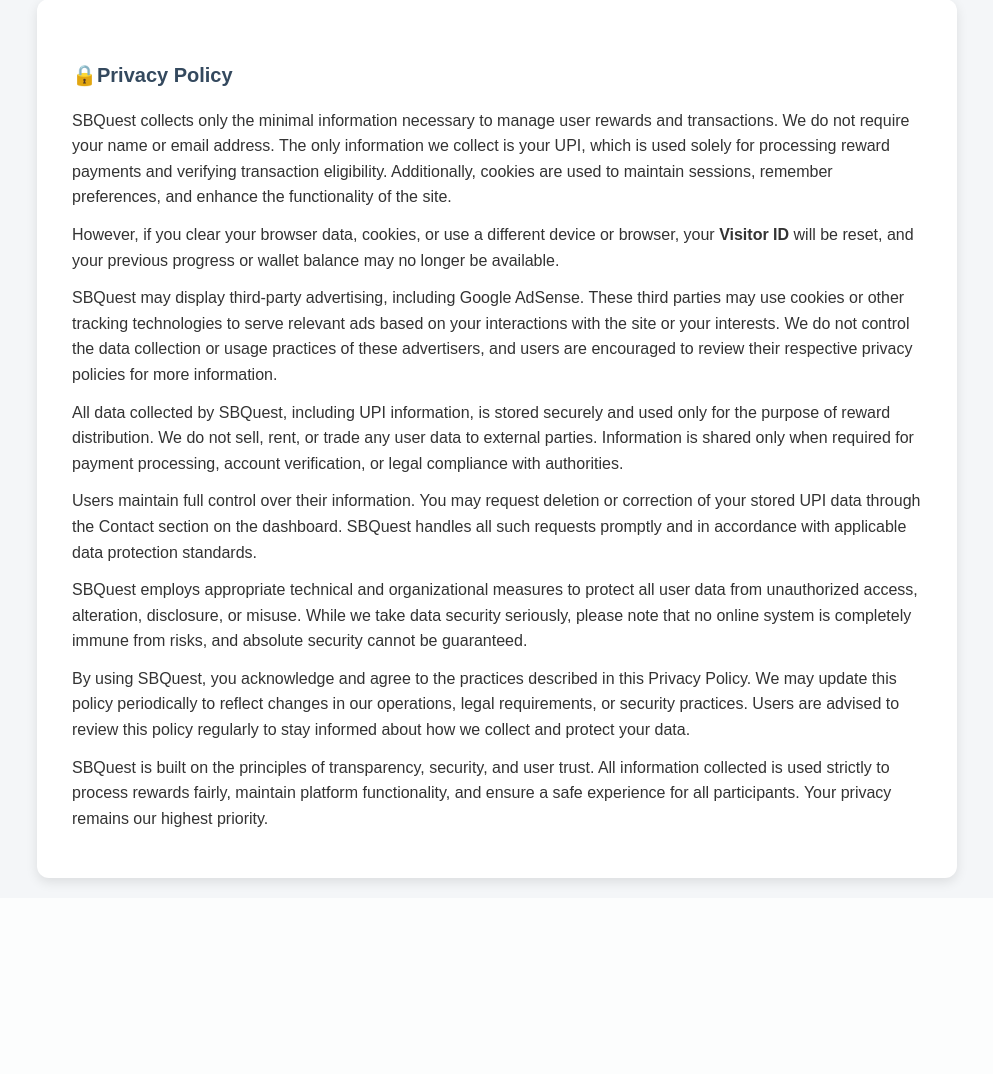
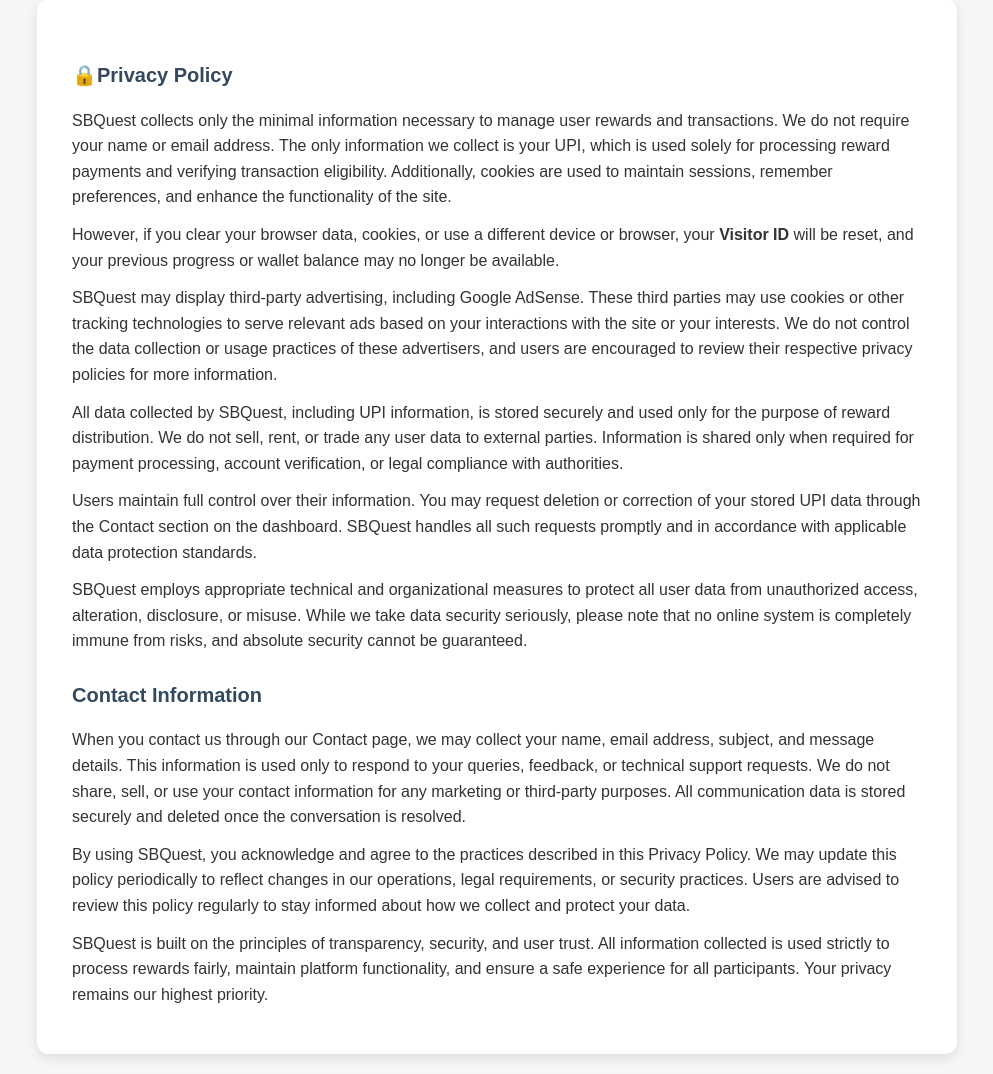
Before and after one commit to Abdulasees/sbquest, a Django app: page /privacy-policy/ in a window 1280 px wide. Shown: the part 21-1095 px from the top of the page, without its empty margins (143-1136 px from the left). Before the commit the page ends 908 px from the top, so only its background shows below. Run offline with Django 5.2, Linux system fonts and the light colour scheme.

Commit message:
Updated privacy policy to clarify contact information and data usage

```diff
--- a/templates/privacy_policy.html
+++ b/templates/privacy_policy.html
@@ -86,6 +86,9 @@
 
     <p>SBQuest employs appropriate technical and organizational measures to protect all user data from unauthorized access, alteration, disclosure, or misuse. While we take data security seriously, please note that no online system is completely immune from risks, and absolute security cannot be guaranteed.</p>
 
+    <h2>Contact Information</h2>
+    <p>When you contact us through our Contact page, we may collect your name, email address, subject, and message details. This information is used only to respond to your queries, feedback, or technical support requests. We do not share, sell, or use your contact information for any marketing or third-party purposes. All communication data is stored securely and deleted once the conversation is resolved.</p>
+
     <p>By using SBQuest, you acknowledge and agree to the practices described in this Privacy Policy. We may update this policy periodically to reflect changes in our operations, legal requirements, or security practices. Users are advised to review this policy regularly to stay informed about how we collect and protect your data.</p>
 
     <p>SBQuest is built on the principles of transparency, security, and user trust. All information collected is used strictly to process rewards fairly, maintain platform functionality, and ensure a safe experience for all participants. Your privacy remains our highest priority.</p>
```
